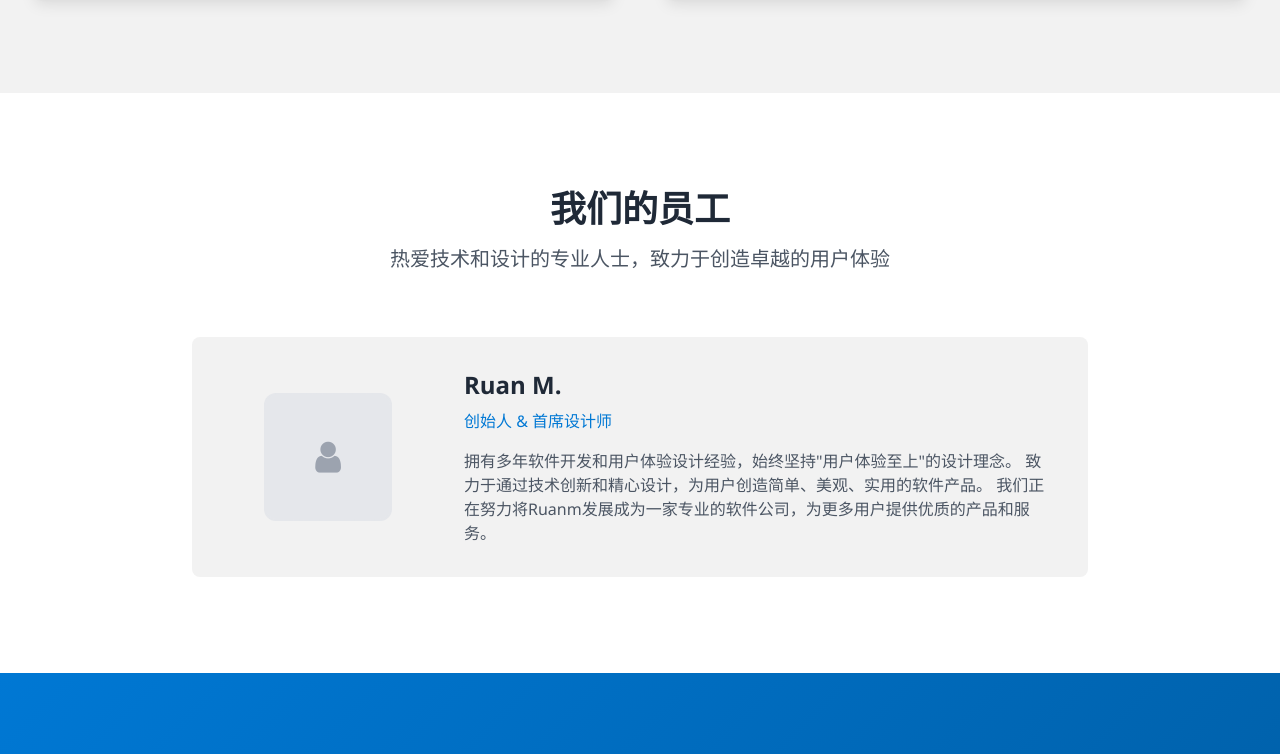
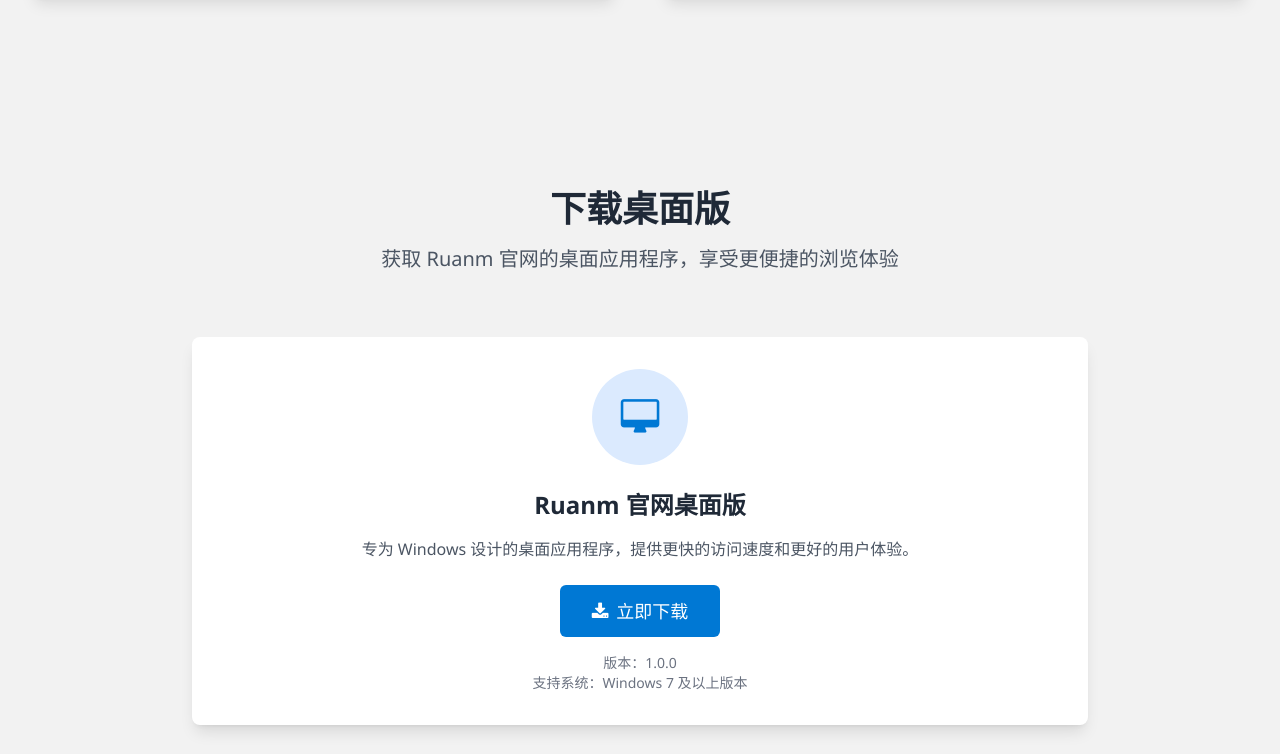
Before and after one commit to RuanMingze/Ruanm-Official-Website, a plain HTML site: page home.html in a window 1280 px wide. Shown: the part 2043-2797 px from the top of the page. Drawn offline with nearby package versions, Linux system fonts and the light colour scheme.

Commit message:
Update home.html

```diff
--- a/home.html
+++ b/home.html
@@ -304,6 +304,39 @@
         </div>
     </section>
 
+<!-- 下载桌面版区域 -->
+    <section class="py-16 md:py-24 bg-light">
+        <div class="container mx-auto px-4 sm:px-6 lg:px-8">
+            <div class="text-center mb-16" data-aos="fade-up">
+                <h2 class="text-3xl md:text-4xl font-bold mb-4">下载桌面版</h2>
+                <p class="text-xl text-gray-600 max-w-3xl mx-auto">
+                    获取 Ruanm 官网的桌面应用程序，享受更便捷的浏览体验
+                </p>
+            </div>
+
+            <div class="max-w-4xl mx-auto">
+                <div class="bg-white rounded-lg shadow-lg p-8 text-center" data-aos="fade-up">
+                    <div class="w-24 h-24 bg-blue-100 rounded-full flex items-center justify-center mx-auto mb-6">
+                        <i class="fa fa-desktop text-primary text-4xl"></i>
+                    </div>
+                    <h3 class="text-2xl font-bold mb-4">Ruanm 官网桌面版</h3>
+                    <p class="text-gray-600 mb-6">
+                        专为 Windows 设计的桌面应用程序，提供更快的访问速度和更好的用户体验。
+                    </p>
+                    <a href="https://github.com/RuanMingze/Ruanm-Official-Website/releases/download/v1.0.0/Ruanm.Official.Website.Setup.1.0.0.exe"
+                       class="inline-block bg-primary hover:bg-dark text-white font-medium py-3 px-8 rounded-md transition-all-300 text-lg"
+                       target="_blank">
+                        <i class="fa fa-download mr-2"></i>立即下载
+                    </a>
+                    <div class="mt-4 text-sm text-gray-500">
+                        <p>版本：1.0.0</p>
+                        <p>支持系统：Windows 7 及以上版本</p>
+                    </div>
+                </div>
+            </div>
+        </div>
+    </section>
+
     <!-- 团队介绍 -->
     <section class="py-16 md:py-24 bg-white">
         <div class="container mx-auto px-4 sm:px-6 lg:px-8">
```
